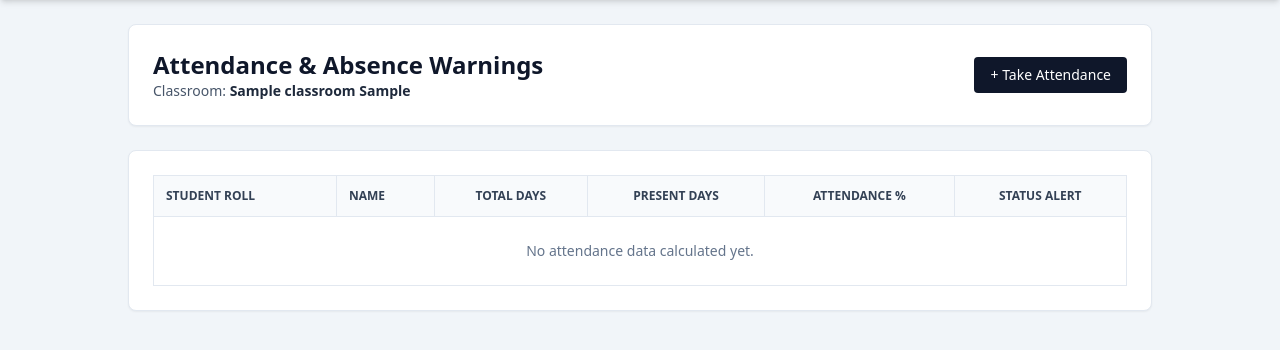
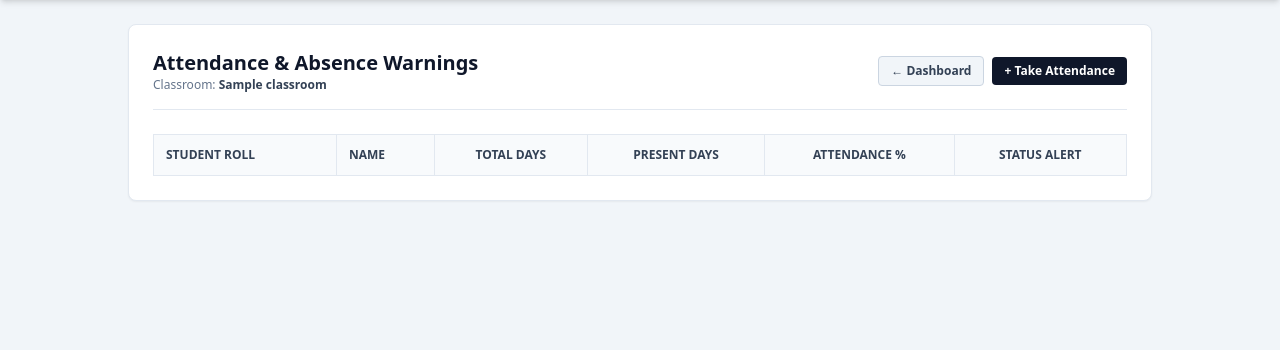
Before and after one commit to akarshanpoudel/gov-school-management-nepal, a Django app: page /academics/attendance/report/1/ in a window 1280 px wide. Shown: the part 52-402 px from the top of the page. Run offline with Django 5.2, Linux system fonts and the light colour scheme; a user stored in the database is signed in; tables that the repository leaves empty hold one stand-in row (values such as "Sample post"); lists and menus that the app fills with data are empty; some libraries are stand-ins or nearby versions.

Commit message:
feat(attendance): improve attendance report layout and enhance status alert display

```diff
--- a/templates/academics/attendance_report.html
+++ b/templates/academics/attendance_report.html
@@ -1,18 +1,24 @@
 {% extends 'base.html' %}
 
 {% block content %}
-<div class="max-w-5xl mx-auto space-y-6">
-    <div class="bg-white p-6 rounded-lg shadow-sm border border-slate-200 flex justify-between items-center">
+<div class="max-w-5xl mx-auto bg-white p-6 rounded-lg shadow-sm border border-slate-200">
+    <!-- Header with Navigation Shortcuts -->
+    <div class="flex justify-between items-center mb-6 pb-4 border-b border-slate-200">
         <div>
-            <h2 class="text-2xl font-bold text-slate-900">Attendance & Absence Warnings</h2>
-            <p class="text-slate-600 text-sm">Classroom: <span class="font-semibold text-slate-800">{{ classroom.name }} {{ classroom.section|default:"" }}</span></p>
+            <h2 class="text-xl font-bold text-slate-900">Attendance & Absence Warnings</h2>
+            <p class="text-xs text-slate-500">Classroom: <span class="font-semibold text-slate-700">{{ classroom.name }}</span></p>
         </div>
-        <a href="{% url 'academics:attendance_entry' classroom.id %}" class="bg-slate-900 text-white px-4 py-2 rounded text-sm font-medium hover:bg-slate-800 transition">
+        <div class="flex items-center gap-2">
+            <a href="{% url 'core:dashboard' %}" class="bg-slate-100 border border-slate-300 text-slate-700 hover:bg-slate-200 px-3 py-1.5 rounded text-xs font-semibold transition">
+                ← Dashboard
+            </a>
+            <a href="{% url 'academics:attendance_entry' classroom.id %}" class="bg-slate-900 hover:bg-slate-800 text-white px-3 py-1.5 rounded text-xs font-semibold transition">
                 + Take Attendance
             </a>
         </div>
+    </div>
 
-    <div class="bg-white p-6 rounded-lg shadow-sm border border-slate-200">
+    <!-- Attendance Table -->
     <table class="w-full text-left border-collapse border border-slate-200 text-sm">
         <thead class="bg-slate-50 text-slate-700 uppercase text-xs font-semibold">
             <tr>
@@ -25,32 +31,27 @@
             </tr>
         </thead>
         <tbody class="divide-y divide-slate-200">
-                {% for row in report_data %}
-                <tr class="hover:bg-slate-50">
-                    <td class="border border-slate-200 p-3 font-mono text-slate-600">{{ row.student.username }}</td>
-                    <td class="border border-slate-200 p-3 font-medium text-slate-900">{{ row.student.get_full_name|default:row.student.username }}</td>
-                    <td class="border border-slate-200 p-3 text-center font-mono">{{ row.total_days }}</td>
-                    <td class="border border-slate-200 p-3 text-center font-mono text-emerald-700 font-semibold">{{ row.present_days }}</td>
-                    <td class="border border-slate-200 p-3 text-center font-mono font-bold">{{ row.percentage }}%</td>
+            {% for item in report_data %}
+            <tr class="hover:bg-slate-50 transition">
+                <td class="border border-slate-200 p-3 font-mono text-slate-600">{{ item.student.username }}</td>
+                <td class="border border-slate-200 p-3 font-medium text-slate-900">{{ item.student.get_full_name|default:item.student.username }}</td>
+                <td class="border border-slate-200 p-3 text-center">{{ item.total_days }}</td>
+                <td class="border border-slate-200 p-3 text-center">{{ item.present_days }}</td>
+                <td class="border border-slate-200 p-3 text-center font-bold">{{ item.percentage }}%</td>
                 <td class="border border-slate-200 p-3 text-center">
-                        {% if row.is_low_attendance %}
-                            <span class="inline-block bg-red-100 text-red-700 text-xs px-2.5 py-1 rounded-full font-bold">
-                                ⚠ Low Attendance (<75%)
+                    {% if item.is_low_attendance %}
+                        <span class="bg-red-100 text-red-700 text-xs px-2.5 py-1 rounded font-bold border border-red-200">
+                            ⚠ Low Attendance (&lt;75%)
                         </span>
                     {% else %}
-                            <span class="inline-block bg-emerald-100 text-emerald-700 text-xs px-2.5 py-1 rounded-full font-bold">
+                        <span class="bg-emerald-100 text-emerald-800 text-xs px-2.5 py-1 rounded font-medium border border-emerald-200">
                             Good Standing
                         </span>
                     {% endif %}
                 </td>
             </tr>
-                {% empty %}
-                <tr>
-                    <td colspan="6" class="p-6 text-center text-slate-500">No attendance data calculated yet.</td>
-                </tr>
             {% endfor %}
         </tbody>
     </table>
 </div>
-</div>
 {% endblock %}
```
Lines whose indentation alone changed are shown as unchanged.
